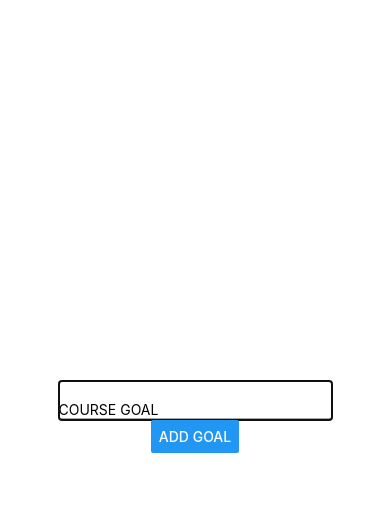
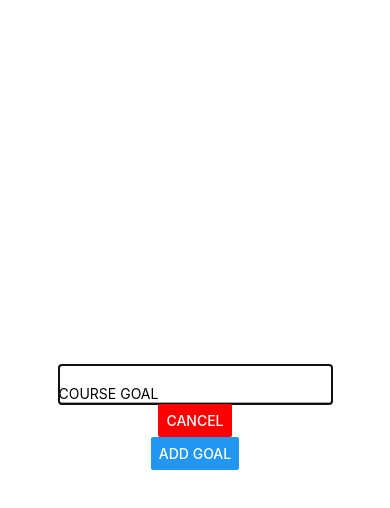
Before and after one commit to ris3abh/react_app1, a React Native app: screen / in a window 390 px wide. Both pictures are taken after a click on the button "ADD NEW GOAL". Shown: the top 508 px of the page. Built offline with nearby package versions, Linux system fonts and the light colour scheme.

Commit message:
cancel Button

```diff
--- a/App.js
+++ b/App.js
@@ -14,6 +14,7 @@ export default function App() {
         setCourseGoals(currentGoals => [...courseGoals,
             {id: Math.random().toString(), value: goalTitle
         }]);
+        setisAddMode(false);
     };
 
     const removeGoalHandler = goalId =>{
@@ -22,13 +23,17 @@ export default function App() {
         });
     }
 
+    const cancelGoalAdditionHandler =() => {
+        setisAddMode(false);
+    };
+
     return (
         <View style={styles.container}>
             <Button title = "Add new Goal"
                 onPress={() => setisAddMode(true)}
             />
             <StatusBar style="auto" />
-            <GoalInput visible = {isAddMode} onAddGoal={addGoalHandler}/>
+            <GoalInput visible = {isAddMode} onAddGoal = {addGoalHandler} onCancel = {cancelGoalAdditionHandler} />
             <FlatList
                 data={courseGoals}
                 keyExtractor={(item ,index) => item.id}
@@ -43,6 +48,8 @@ const styles = StyleSheet.create({
     container: {
         flex: 1,
         backgroundColor: '#fff',
+        marginTop:30,
+        justifyContent:"center",
         padding: 40,
     },
 });
--- a/components/GoalInput.js
+++ b/components/GoalInput.js
@@ -3,9 +3,16 @@ import {View ,TextInput ,Button ,StyleSheet ,Modal} from 'react-native';
 
 const GoalInput = props => {
 	const [enteredGoal ,setEnteredGoal] =useState('');
+
 	const goalInputHandler = (enteredText) =>{
-    setEnteredGoal(enteredText);
-  };
+        setEnteredGoal(enteredText);
+    };
+
+    const addGoalHandler = () => {
+      props.onAddGoal(enteredGoal);
+      setEnteredGoal('');
+    };
+
 	return(
     <Modal visible={props.visible} animationType="slide">
 		  <View style= {styles.fieldOne} >
@@ -15,10 +22,15 @@ const GoalInput = props => {
           		onChangeText={goalInputHandler}
           		value={enteredGoal}
         	/>
+          <Button
+                title="Cancel"
+                color= "red"
+                onPress={props.onCancel}
+          />
         	<Button
-         	 	  title="Add Goal"
+         	 	title="Add Goal"
           		style={styles.buttonField}
-          		onPress={() => props.onAddGoal(enteredGoal)}
+          		onPress={addGoalHandler}
         	/>
     	</View>
     </Modal>
@@ -39,6 +51,7 @@ const styles = StyleSheet.create({
   	},
   	buttonField:{
     	borderRadius: 40,
+      marginTop:20,
   	},
 });
 
```
